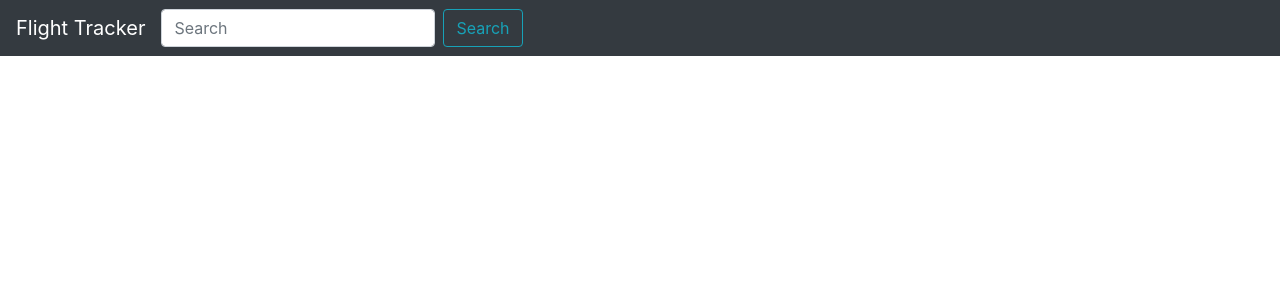
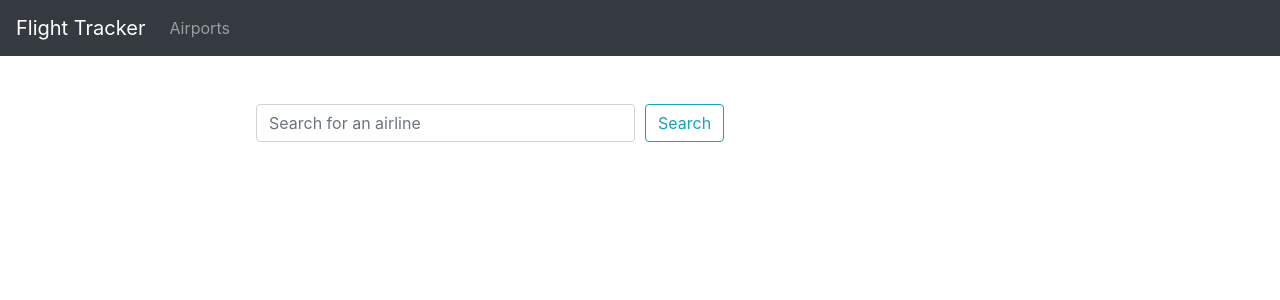
Before and after one commit to ameysunu/flight-tracker, a React (Create React App) app: page / in a window 1280 px wide. Shown: the top 300 px of the page. Built offline with nearby package versions, Linux system fonts and the light colour scheme; a web font is replaced by a local one.

Commit message:
ui changes

```diff
--- a/src/components/FlightsList.tsx
+++ b/src/components/FlightsList.tsx
@@ -2,7 +2,7 @@ import {useState} from 'react';
 import {useTypedSelector} from '../hooks/useTypedSelector';
 import {useActions} from '../hooks/useActions';
 import 'bootstrap/dist/css/bootstrap.css';
-import {Form, Button, Navbar, Card, Spinner} from 'react-bootstrap';
+import {Form, Button, Navbar, Card, Spinner, Alert, Nav, Col} from 'react-bootstrap';
 
 const FlightsList: React.FC = () => {
 
@@ -20,13 +20,26 @@ const FlightsList: React.FC = () => {
         <div>
             <Navbar bg="dark" variant="dark">
             <Navbar.Brand href="#home">Flight Tracker</Navbar.Brand>
-            <Form inline className="mr-sm-2" onSubmit= {onSubmit}>
-            <Form.Control value ={term} onChange= {e => setTerm(e.target.value)} type="text" placeholder="Search" className="mr-sm-2" />
-                <Button variant="outline-info" type = "submit">Search</Button>
-                </Form>
+            <Nav className="mr-auto">
+            <Nav.Link>Airports</Nav.Link>
+            </Nav>
                 </Navbar>
                 <br /><br />
-             {error && <h3>{error}</h3>}
+            <Form onSubmit= {onSubmit} style = {{position: "fixed", left: "20%", right: "20%"}}>
+                <Form.Row>
+                    <Col><Form.Control value ={term} onChange= {e => setTerm(e.target.value)} type="text" placeholder="Search for an airline" className="mr-sm-2" /></Col>
+                    <Col><Button variant="outline-info" type = "submit">Search</Button></Col>
+                </Form.Row>
+                </Form>
+                <br /><br />
+             {error &&
+             <div style = {{position: "fixed", top: "50%", left: "50%", transform: "translate(-50%, -50%)"}}>
+            <Alert variant="danger">
+                <Alert.Heading>Oh snap! That's bad :(</Alert.Heading>
+                <p>{error}</p>
+            </Alert>
+             </div>}
+
              {loading &&
             <div style = {{position: "fixed", top: "50%", left: "50%", transform: "translate(-50%, -50%)"}}>
             <Spinner style ={{alignSelf:'center'}} animation="border" role="status" variant="primary" >
```
